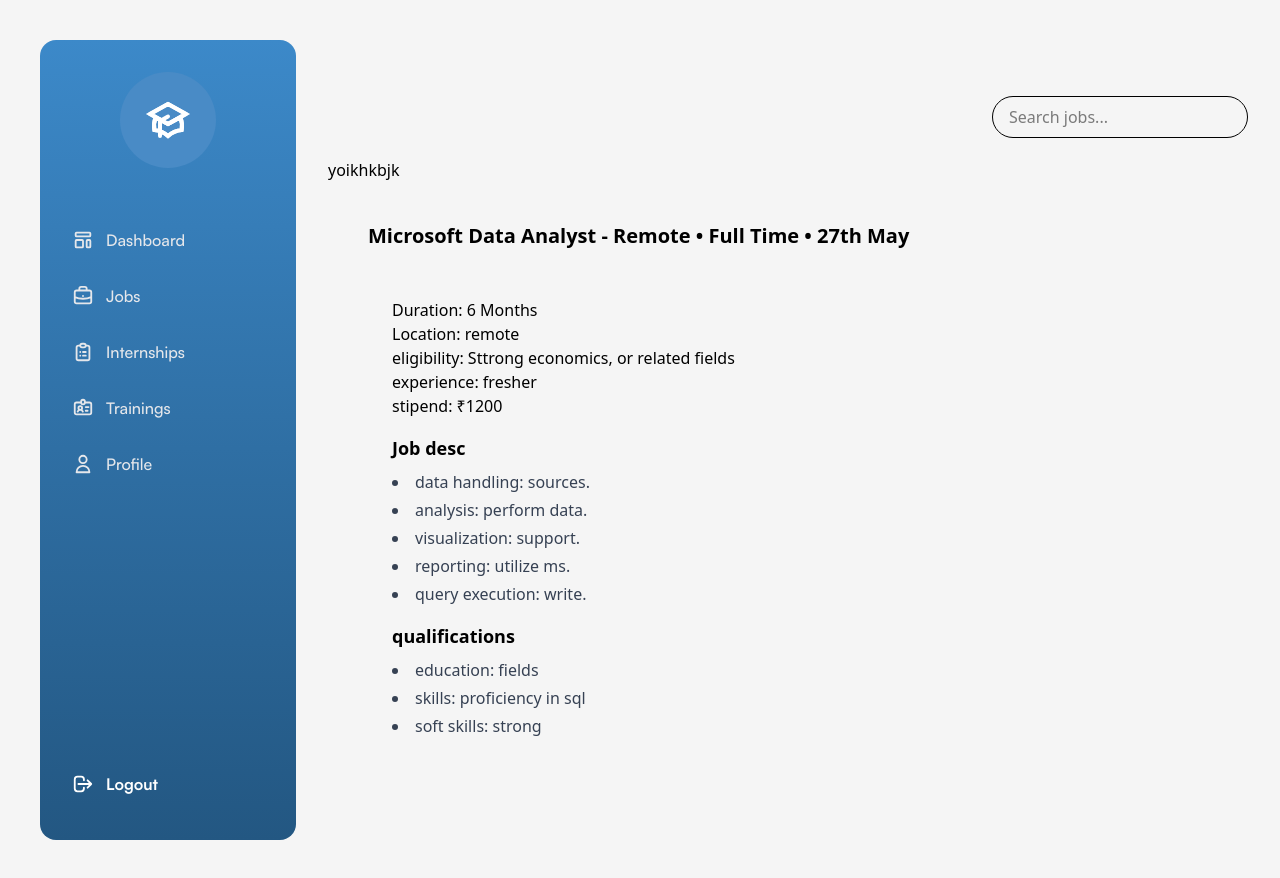
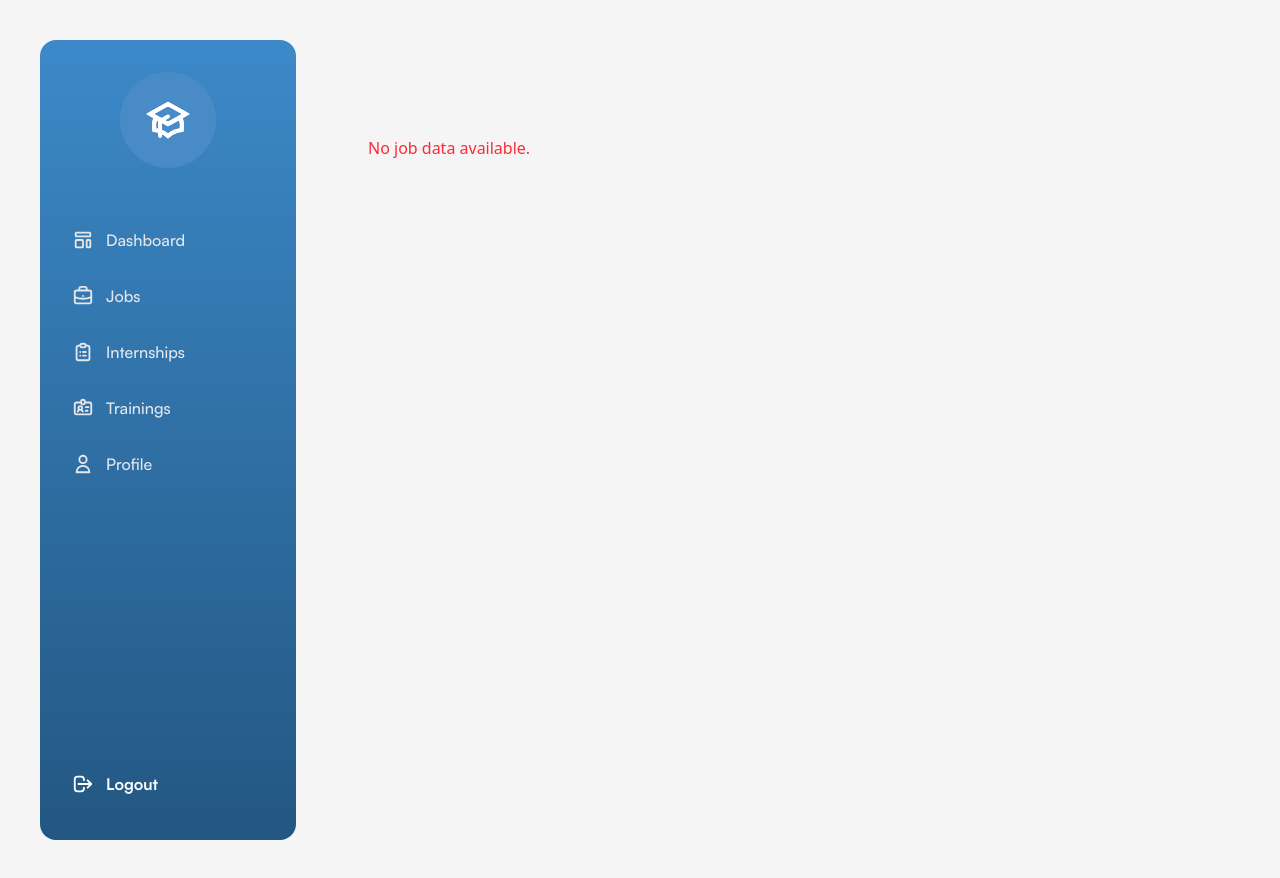
Before and after one commit to s4bbi/GBPIET-DESK, a React (Vite) app in the folder frontend/: page /description in a window 1280 px wide. Built offline with nearby package versions, Linux system fonts and the light colour scheme.

Commit message:
job listing add & delete functionality added

```diff
--- a/frontend/src/components/common/JobsList.jsx
+++ b/frontend/src/components/common/JobsList.jsx
@@ -3,7 +3,10 @@
 import { HiOutlineArrowRight } from "react-icons/hi";
 import axios from "axios";
 import Pagination from "../common/Pagination";
+import { FiTrash2, FiPlus } from "react-icons/fi";
 import { toast, ToastContainer } from "react-toastify";
+import "react-toastify/dist/ReactToastify.css";
+
 
 const JOBS_PER_PAGE = 8;
 
@@ -11,6 +14,8 @@
   const [jobs, setJobs] = useState([]);
   const [filteredJobs, setFilteredJobs] = useState([]);
   const [currentPage, setCurrentPage] = useState(1);
+  const [isAdmin, setIsAdmin] = useState(false);
+  const [currentUser, setCurrentUser] = useState(null)
   const navigate = useNavigate();
 
   // Fetch jobs from backend on mount
@@ -38,6 +43,36 @@
     fetchJobs();
   }, []);
 
+  useEffect(() => {
+      const getUserData = () => {
+        try {
+          const userData = JSON.parse(localStorage.getItem("user"));
+          setCurrentUser(userData);
+          console.log("userData: " + userData);
+          setIsAdmin(userData?.role === "superadmin" || userData?.role === "admin");
+        } catch (error) {
+          console.error("Error parsing user data:", error);
+        }
+      };
+
+      getUserData();
+    }, []);
+
+    const handleDelete = async (id) => {
+        try {
+          await axios.delete(`http://localhost:3001/api/v1/hiring/${id}`, {
+            headers: {
+              Authorization: `Bearer ${localStorage.getItem("token")}`,
+            },
+          });
+          setJobs((prev) => prev.filter((job) => job._id !== id));
+          toast.success("Job deleted");
+        } catch (error) {
+          console.error("Error deleting job:", error);
+          toast.error("Failed to delete job");
+        }
+      };
+
   // Filter jobs whenever `jobs` or `search` changes
   useEffect(() => {
     const filtered = jobs.filter((job) =>
@@ -59,12 +94,13 @@
   const startIndex = (currentPage - 1) * JOBS_PER_PAGE;
   const visibleJobs = filteredJobs.slice(startIndex, startIndex + JOBS_PER_PAGE);
 
-  // Go to detail view with job data passed via state
+
   const handleViewJob = (job) => {
     navigate("/description", { state: { job } });
+    console.log(job);
   };
 
-  console.log("Visible Jobs:", visibleJobs);
+  // console.log("Visible Jobs:", visibleJobs);
 
   return (
     <div className="w-full">
@@ -96,6 +132,16 @@
                   >
                     View <HiOutlineArrowRight className="inline-block ml-1 -mr-1" size={16} />
                   </button>
+
+                  {isAdmin && (
+                                    <button
+                                      onClick={() => handleDelete(job._id)}
+                                      className="text-red-500 hover:text-red-600 transition"
+                                    >
+                                      <FiTrash2 size={18} />
+                                    </button>
+                                  )}
+
                 </div>
               );
             })
--- a/frontend/src/pages/student/JobDescription.jsx
+++ b/frontend/src/pages/student/JobDescription.jsx
@@ -1,17 +1,31 @@
 import React, { useState } from "react";
+import { Link, Navigate, useLocation } from "react-router-dom";
 import Layout from "../../components/layouts/StudentLayout";
-import JobsList from "../../components/common/JobsList";
-
-import { FaGraduationCap } from "react-icons/fa";
-import { FiLogOut } from "react-icons/fi";
+import { HiOutlineArrowRight } from "react-icons/hi";
 
 export default function JobsDescription() {
   const [search, setSearch] = useState("");
+  const location = useLocation();
+  const job = location.state?.job;
 
-  const handleViewJob = (job) => {
-    alert(`Viewing job at ${job.company}: ${job.role}`);
-  };
+  if (!job) {
+    return (
+      <Layout active="Jobs">
+        <div className="p-10 text-red-500">No job data available.</div>
+      </Layout>
+    );
+  }
 
+  const deadlineFormattedDate = new Date(job.lastDate).toLocaleDateString("en-GB", {
+    day: "numeric",
+    month: "short",
+    year: "numeric",
+  });
+const createdAtFormattedDate = new Date(job.createdAt).toLocaleDateString("en-GB", {
+    day: "numeric",
+    month: "short",
+    year: "numeric",
+  });
   return (
     <Layout active="Jobs">
       <div className="flex justify-end mb-5">
@@ -20,53 +34,58 @@
           placeholder="Search jobs..."
           className="border rounded-full px-4 py-2 w-full sm:w-64"
           value={search}
-          onChange={e => setSearch(e.target.value)}
+          onChange={(e) => setSearch(e.target.value)}
         />
       </div>
-      yoikhkbjk
 
-      <div className="">
       <div className="flex-1 p-10 space-y-6 overflow-auto">
-
-        <div>
-          <h2 className="text-xl font-semibold">Microsoft
-            Data Analyst - Remote • Full Time • 27th May
+        <div className="flex justify-between">
+          <h2 className="text-xl font-semibold">
+            {job.role} - {job.location} • {createdAtFormattedDate}
           </h2>
+          <Link
+                    to={`${job.opportunityLink}`}
+                    className="font-sL bg-[#3C89C9] hover:bg-[#235782] text-white px-4 py-1.5 rounded text-xs sm:text-sm transition duration-150 shadow"
+                  >
+                    Apply <HiOutlineArrowRight className="inline-block ml-1 -mr-1" size={16} />
+                  </Link>
         </div>
 
         <div className="p-6 rounded-md">
-          <p><span>Duration:</span> 6 Months</p>
-          <p><span>Location:</span> remote</p>
-          <p>
-            <span>eligibility:</span> Sttrong economics, or related fields
-          </p>
-          <p><span>experience:</span> fresher</p>
-          <p><span>stipend:</span> ₹1200</p>
+          <p><strong>Deadline:</strong> {deadlineFormattedDate || "N/A"}</p>
+          <p><strong>Location:</strong> {job.location}</p>
+          <p><strong>Eligibility:</strong> {job.eligibility || "N/A"}</p>
+          <p><strong>Stipend:</strong> {job.stipend || "N/A"}</p>
+          <p><strong>Branch:</strong> {job.departments? job.departments.map((branch,idx) => {
+              return (
+                <span key={idx}>
+                  {branch}
+                </span>
+              )
+          }) : "N/A"}</p>
 
           <div>
-            <h3 className="text-lg font-semibold mt-4 mb-2">Job desc</h3>
-            <ul className="list-disc list-inside space-y-1 text-gray-700">
-              <li>data handling: sources.</li>
-              <li>analysis: perform data.</li>
-              <li>visualization: support.</li>
-              <li>reporting: utilize ms.</li>
-              <li>query execution: write.</li>
-            </ul>
+            <h3 className="text-lg font-semibold mt-4 mb-2">Job Description</h3>
+            <p>{job.description || "No description provided."}</p>
           </div>
 
           <div>
-            <h3 className="text-lg font-semibold mt-4 mb-2">qualifications</h3>
+            <h3 className="text-lg font-semibold mt-4 mb-2">Qualifications</h3>
             <ul className="list-disc list-inside space-y-1 text-gray-700">
-              <li>education: fields</li>
-              <li>skills: proficiency in sql</li>
-              <li>soft skills: strong</li>
+              {job.qualifications
+                ? job.qualifications.split('\n').map((line, index) => {
+                  return (
+                    <li key={index}>
+                       {line}
+                    </li>
+                  );
+                })
+                : <li>N/A</li>}
             </ul>
           </div>
 
         </div>
       </div>
-    </div>
-
     </Layout>
   );
 }
```
